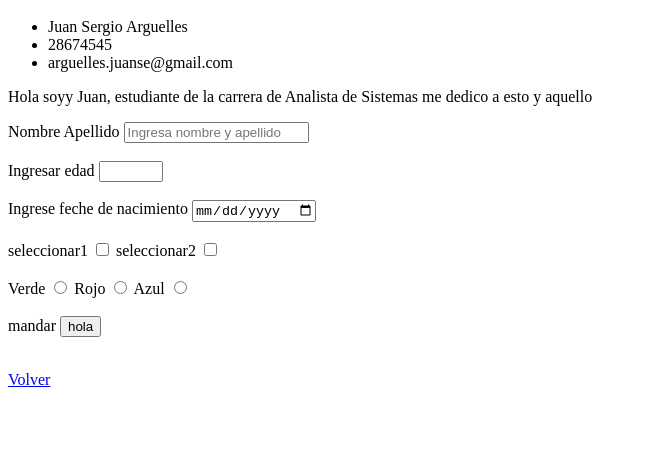
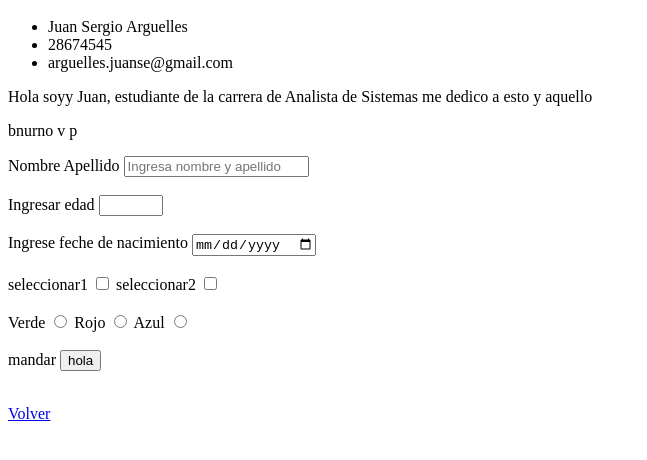
Before and after one commit to juansergio80/proyecto_uno, a plain HTML site: page perfil.html in a window 1280 px wide. Shown: the part 48-508 px from the top of the page, without its empty margins (0-647 px from the left). Drawn offline with Linux system fonts and the light colour scheme.

Commit message:
Nuevo mensaje

```diff
--- a/perfil.html
+++ b/perfil.html
@@ -17,6 +17,9 @@
     <p>
         Hola soyy Juan, estudiante de la carrera de Analista de Sistemas
         me dedico a esto y aquello
+    </p>
+    <p>
+        bnurno v p
     </p>
 
 
```
